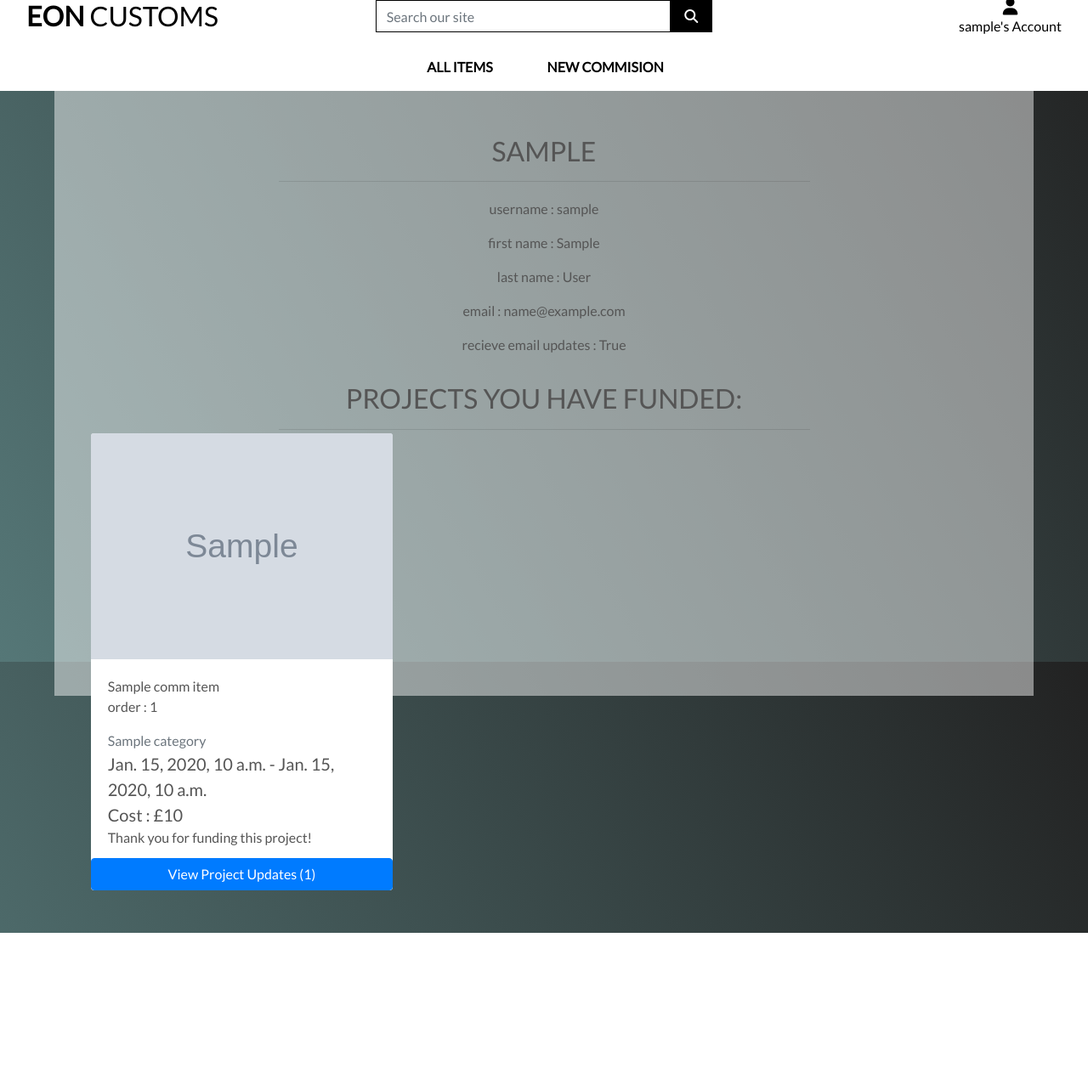
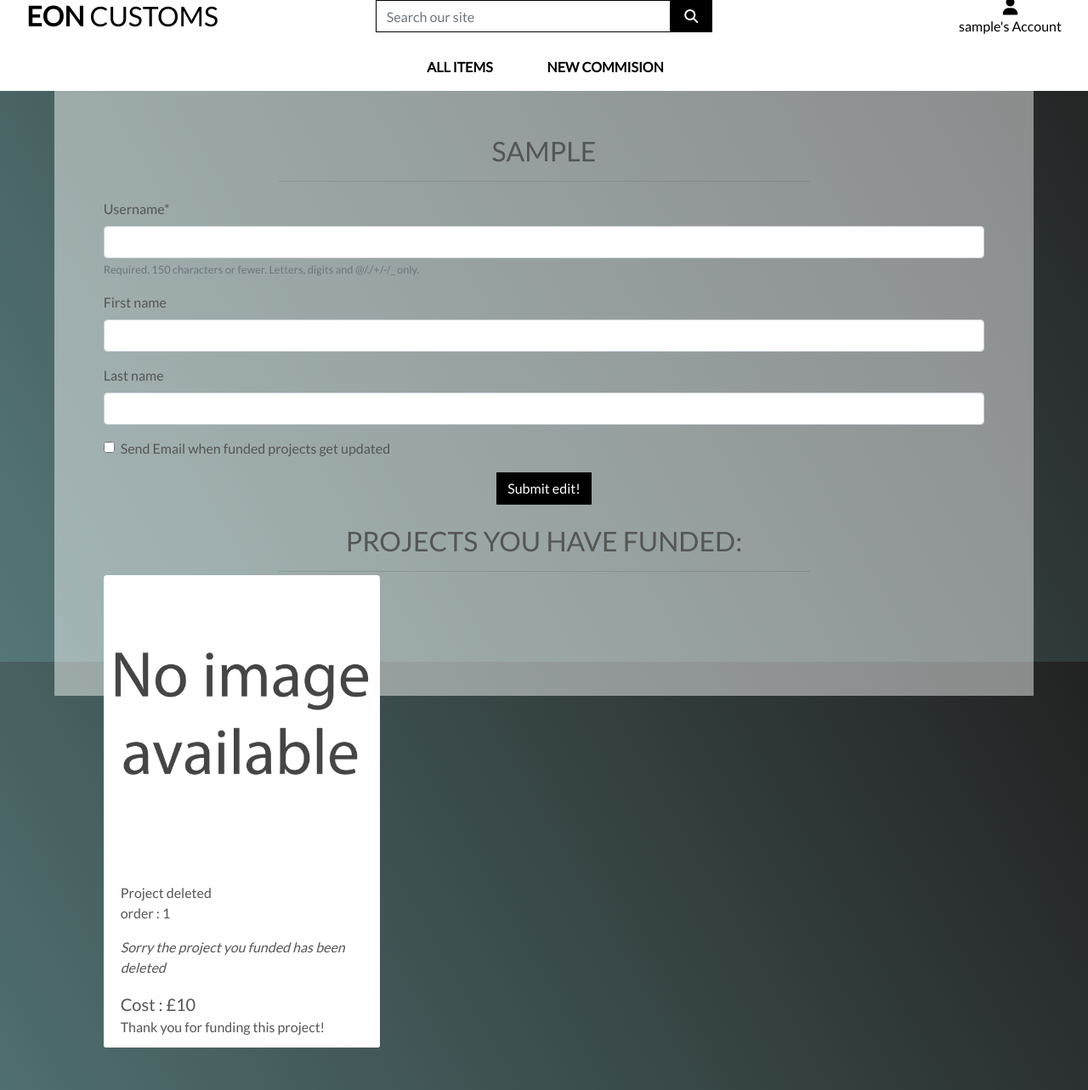
Before and after one commit to EonTAS/FullStack, a Django app: template profiles/templates/profiles/profile.html in a window 1280 px wide. Shown: the part 21-1304 px from the top of the page at 85% size. Before the commit the page ends 1119 px from the top, so only its background shows below. Run offline with Django 3.2, Linux system fonts and the light colour scheme; a user stored in the database is signed in; tables that the repository leaves empty hold one stand-in row (values such as "Sample post"); the template is opened without the code that fills it: values that come from a table or form of the project are taken from there, most other values are stand-ins (such as "Sample title", 1, 10 or a date in 2020); grey boxes marked "Sample" are stand-in pictures; some libraries are stand-ins or nearby versions.

Commit message:
Added profile page form finally

```diff
--- a/profiles/forms.py
+++ b/profiles/forms.py
@@ -1,9 +1,25 @@
 from .models import UserProfile
 from django import forms
 
+from django.contrib.auth.models import User
+
 class UserForm(forms.ModelForm):
+    sendEmailUpdates = forms.BooleanField(required=False, label="Send Email when funded projects get updated")
+
     class Meta:
-        model = UserProfile
-        fields = ('header', 'body')
-        labels = {
-        }
+        model = User
+        fields = ('username', 'first_name', 'last_name')
+
+    def __init__(self, *args, **kwargs):
+        super().__init__(*args, **kwargs)
+        instance = kwargs.get("instance")
+        if instance is not None:
+            self.fields['sendEmailUpdates'].initial = instance.userprofile.email_updates
+
+    def save(self, commit=True):
+        instance = super(UserForm, self).save(commit=False)
+        instance.userprofile.email_updates = self.cleaned_data["sendEmailUpdates"]
+
+        if commit:
+            instance.save()
+        return instance
--- a/profiles/templates/profiles/profile.html
+++ b/profiles/templates/profiles/profile.html
@@ -12,12 +12,16 @@
         </div>
     </div>
     <div class="row">
-        <div class="col text-center mt-3">
-            <p>username : {{user.username}}</p>
-            <p>first name : {{user.first_name}}</p>
-            <p>last name : {{user.last_name}}</p>
-            <p>email : {{user.email}}</p>
-            <p>recieve email updates : {{user.userprofile.email_updates}}</p>
+        <div class="col-10 offset-1 mt-3">
+            <form method="POST" action="{% url 'profile' %}" class="form mb-2" enctype="multipart/form-data">
+                {% csrf_token %}
+                {% load crispy_forms_tags %}
+                {{ form | crispy }}
+                <div class="text-center">
+                    <button class="btn btn-black rounded-0" type="submit">Submit edit!</button>
+                </div>
+            </form>
+
         </div>
     </div>
     <div class="row">
@@ -32,18 +36,24 @@
                 {% for commission in funded %}
                     {%with commission.commItem as project %}
                     <div class="col-sm-6 col-md-6 col-lg-4">
-                        <div class="row">
                         <div class="card h-100 border-0 ">
+                            {%if project%}
                             <a href="{% url 'project_details' project.id %}">
                                 <img class="card-img-top img-fluid" src="{% if project.image %}{{project.image.url}}{%else%}{{ MEDIA_URL}}noimage.png{%endif%}" alt="{{project.name}}">
                             </a>
+                            {%else%}
+                                <p>
+                                    <img class="card-img-top img-fluid" src="{{ MEDIA_URL}}noimage.png" alt="unknown project">
+                                </p>
+                            {%endif%}
                             <div class="card-body pb-0 h-auto">
-                                <p class="mb-0">{{ project.name }}</p>
+                                <p class="mb-0">{%if project%}{{ project.name }}{%else%}Project deleted{%endif%}</p>
                                 <p>order : {{commission.order_number}}</p>
                             </div>
                             <div class="card-footer bg-white pt-0 border-0 text-left">
                                 <div class="row">
                                     <div class="col">
+                                        {%if project%}
                                             {% if project.category %}
                                             <a class="text-muted" href="{%url 'projects'%}?category={{project.category.name}}">
                                                 {{project.category.friendly_name}}
@@ -51,17 +61,25 @@
                                             {% endif %}
 
                                             <p class="lead mb-0 text-left">{{project.startDate}} - {{project.endDate}}</p>
-                                        {% if project.price %}
-                                        <p class="lead mb-0 text-left">Cost : £{{project.price}}</p>
-                                        {% endif %}
+
+                                        {%else%}
+                                        <p>
+                                            <i>Sorry the project you funded has been deleted</i>
+                                        </p>
+                                        {%endif%}
+
+                                        <p class="lead mb-0 text-left">Cost : £{{commission.order_price}}</p>
+
 
                                         Thank you for funding this project!
                                     </div>
                                 </div>
                             </div>
+                            {%if project%}
                                 <button class="btn btn-primary" type="button" data-toggle="collapse" data-target="#collapseExample" aria-expanded="false" aria-controls="collapseExample">
                                     View Project Updates ({{project.update_set.all|length}})
                                 </button>
+                            {%endif%}
                         </div>
                     </div>
                     <div class="row collapse " id="collapseExample">
```
Also changed, not shown: profiles/views.py (+12 -17 lines). Lines whose indentation alone changed are shown as unchanged.
